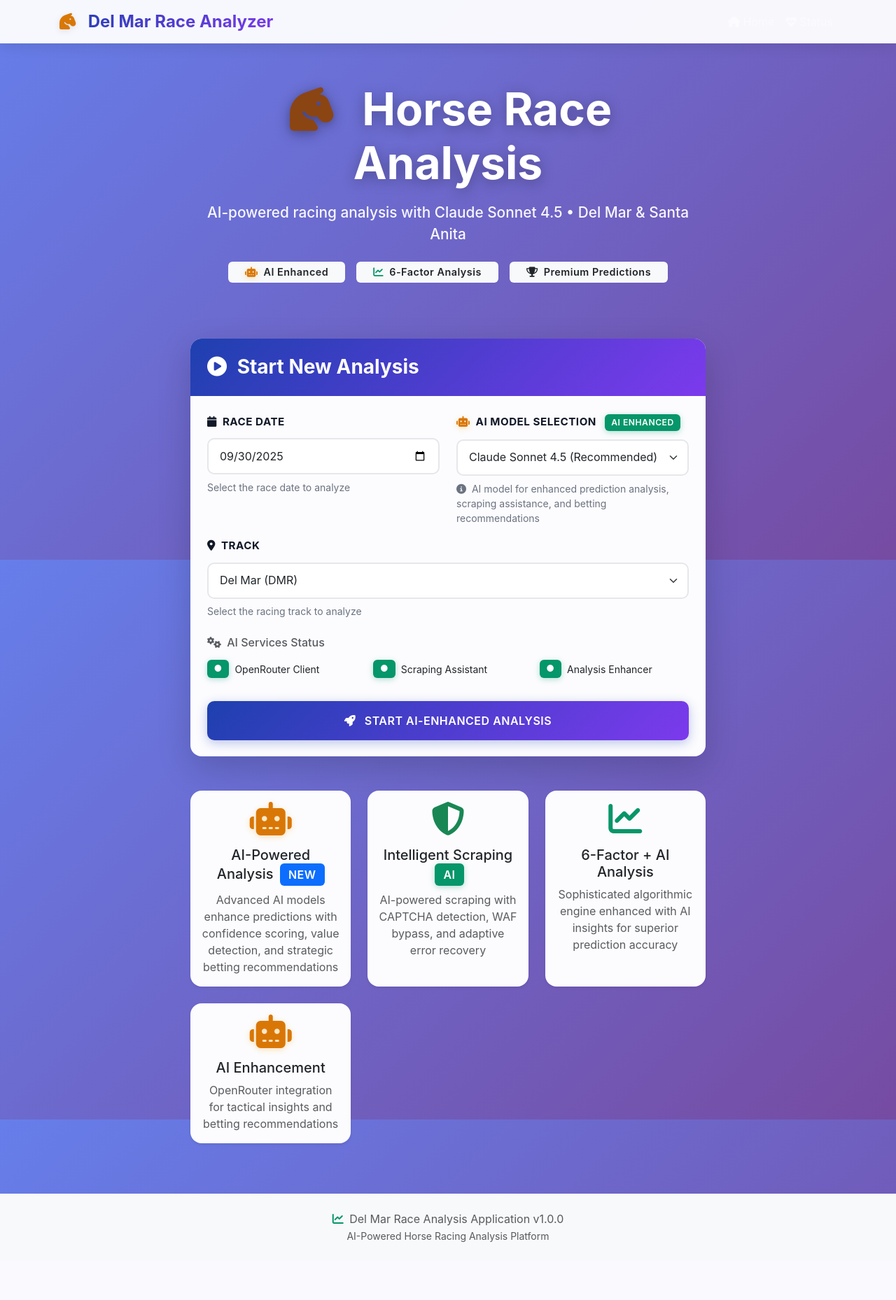
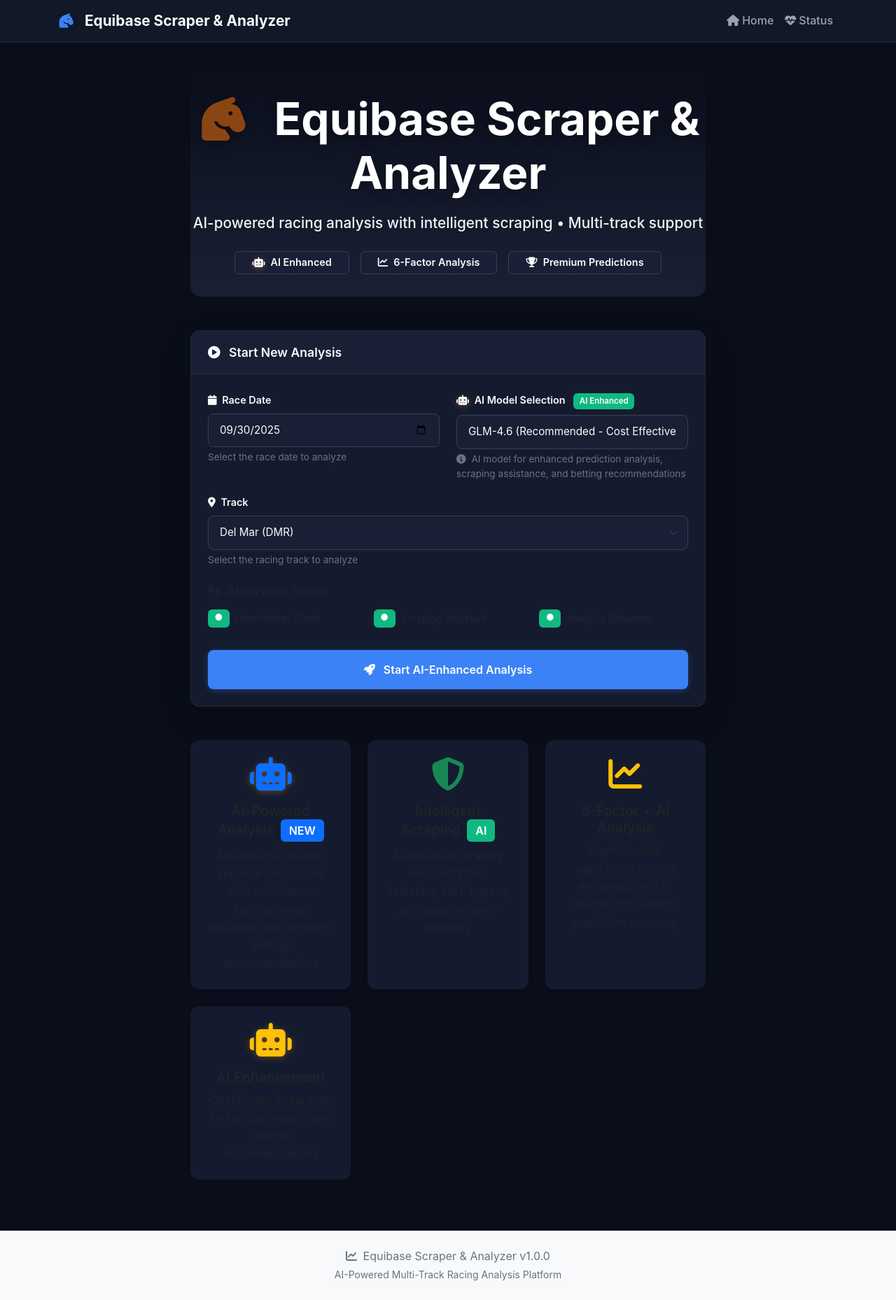
Before and after one commit to SyN415/del-mar-race-analyzer, a FastAPI app: page / in a window 1280 px wide. Shown: the whole page at 70% size. Before the commit the page ends 1775 px from the top, so only its background shows below. Run offline with FastAPI, Linux system fonts and the light colour scheme; parts of the project's set-up code (start-up, migrations or seed data) failed here and were passed over.

Commit message:
Rebrand to Equibase Scraper & Analyzer with modern dark theme
MAJOR UI/UX OVERHAUL: Professional Dark Theme & Simplified AI Models

Changes:
1. Rebranding
   - Changed from 'Del Mar Race Analyzer' to 'Equibase Scraper & Analyzer'
   - Updated all titles, headers, and branding throughout application
   - Reflects multi-track capability (not just Del Mar)

2. AI Model Simplification
   - Reduced from 7 models to 2 focused options:
     * zhipu-ai/glm-4-plus (GLM-4.6) - Recommended, cost-effective
     * anthropic/claude-sonnet-4.5 - Premium analysis
   - Cleaner selection, easier decision for users
   - GLM-4.6 set as default for better cost efficiency

3. Modern Dark Theme (VAPI-inspired)
   - Professional dark color scheme:
     * Primary background: #0a0e1a (deep dark blue)
     * Card background: #151b2e (dark slate)
     * Accent: #3b82f6 (bright blue)
   - Glassmorphism effects with backdrop blur
   - Smooth transitions and hover states
   - Better contrast and readability
   - Modern rounded corners (8-12px)

4. Enhanced Components
   - Navbar: Dark with subtle border, clean typography
   - Cards: Dark with hover effects and accent borders
   - Buttons: Refined with proper shadows and transitions
   - Forms: Dark inputs with focus states
   - Badges: Subtle with proper contrast
   - Hero section: Gradient background with rounded container

5. Typography & Spacing
   - Reduced font weights for modern look (600 instead of 700)
   - Better spacing and padding
   - Improved form label styling
   - Cleaner badge designs

6. Professional Polish
   - Consistent border radius throughout
   - Subtle shadows and glows
   - Smooth hover animations
   - Better color hierarchy
   - Improved visual feedback

Design Inspiration:
- VAPI.ai dashboard aesthetic
- Modern SaaS application design
- Dark mode best practices
- Professional B2B interface patterns

Result:
- More professional, polished appearance
- Better suited for future SaaS features
- Cleaner, more focused user experience
- Improved readability and usability
- Ready for login/account integration

```diff
--- a/app.py
+++ b/app.py
@@ -63,8 +63,8 @@
 
 # Initialize FastAPI app
 app = FastAPI(
-    title="Del Mar Race Analysis Application",
-    description="AI-Powered Horse Racing Scraper, Analyzer & Prediction Platform",
+    title="Equibase Scraper & Analyzer",
+    description="AI-Powered Multi-Track Horse Racing Scraper, Analyzer & Prediction Platform",
     version="1.0.0"
 )
 
@@ -146,14 +146,10 @@
     """Main landing page with date and model selection"""
     return templates.TemplateResponse("landing.html", {
         "request": request,
-        "title": "Horse Race Analysis - Del Mar & Santa Anita",
+        "title": "Equibase Scraper & Analyzer - Multi-Track Support",
         "available_models": [
-            "anthropic/claude-sonnet-4.5",
-            "anthropic/claude-3.5-haiku",
-            "gpt-4o",
-            "gpt-4-turbo",
-            "z-ai/glm-4.5",
-            "qwen/qwen3-coder"
+            "zhipu-ai/glm-4-plus",
+            "anthropic/claude-sonnet-4.5"
         ],
         "available_tracks": [
             {"id": "DMR", "name": "Del Mar"},
--- a/static/css/style.css
+++ b/static/css/style.css
@@ -1,28 +1,43 @@
-/* Horse Race Analysis Application - Premium Custom Styles */
+/* Equibase Scraper & Analyzer - Modern Professional Styles */
 
 :root {
-    --primary-color: #1e40af;
-    --primary-dark: #1e3a8a;
-    --secondary-color: #6b7280;
-    --success-color: #059669;
-    --warning-color: #f59e0b;
-    --danger-color: #dc2626;
-    --info-color: #0891b2;
-    --light-color: #f9fafb;
-    --dark-color: #111827;
-    --purple-color: #7c3aed;
-    --gold-color: #d97706;
-    --ai-gradient: linear-gradient(135deg, #667eea 0%, #764ba2 100%);
-    --premium-gradient: linear-gradient(135deg, #1e40af 0%, #7c3aed 100%);
-    --gold-gradient: linear-gradient(135deg, #f59e0b 0%, #d97706 100%);
+    /* Dark Theme Colors */
+    --bg-primary: #0a0e1a;
+    --bg-secondary: #111827;
+    --bg-tertiary: #1a1f35;
+    --bg-card: #151b2e;
+    --bg-hover: #1e2538;
+
+    /* Accent Colors */
+    --accent-primary: #3b82f6;
+    --accent-secondary: #8b5cf6;
+    --accent-success: #10b981;
+    --accent-warning: #f59e0b;
+    --accent-danger: #ef4444;
+    --accent-info: #06b6d4;
+
+    /* Text Colors */
+    --text-primary: #f9fafb;
+    --text-secondary: #9ca3af;
+    --text-muted: #6b7280;
+
+    /* Border Colors */
+    --border-primary: #1f2937;
+    --border-accent: #374151;
+
+    /* Gradients */
+    --gradient-primary: linear-gradient(135deg, #3b82f6 0%, #8b5cf6 100%);
+    --gradient-success: linear-gradient(135deg, #10b981 0%, #06b6d4 100%);
+    --gradient-hero: linear-gradient(180deg, #0a0e1a 0%, #1a1f35 100%);
 }
 
 /* Global Styles */
 body {
     font-family: 'Inter', -apple-system, BlinkMacSystemFont, 'Segoe UI', Roboto, 'Helvetica Neue', Arial, sans-serif;
-    background: linear-gradient(135deg, #667eea 0%, #764ba2 100%);
-    background-attachment: fixed;
+    background: var(--bg-primary);
+    color: var(--text-primary);
     min-height: 100vh;
+    line-height: 1.6;
 }
 
 /* Container Enhancements */
@@ -33,8 +48,11 @@
 
 /* Hero Section */
 .hero-section {
-    padding: 2rem 0;
+    padding: 3rem 0 2rem;
     animation: fadeInDown 0.8s ease-out;
+    background: var(--gradient-hero);
+    border-radius: 16px;
+    margin-bottom: 2rem;
 }
 
 @keyframes fadeInDown {
@@ -50,86 +68,102 @@
 
 /* Navigation */
 .navbar {
-    background: rgba(255, 255, 255, 0.95) !important;
-    backdrop-filter: blur(10px);
-    box-shadow: 0 4px 20px rgba(0, 0, 0, 0.1);
+    background: var(--bg-secondary) !important;
+    backdrop-filter: blur(20px);
+    box-shadow: 0 1px 0 rgba(255, 255, 255, 0.05);
+    border-bottom: 1px solid var(--border-primary);
 }
 
 .navbar-brand {
     font-weight: 700;
-    font-size: 1.5rem;
-    background: var(--premium-gradient);
-    -webkit-background-clip: text;
-    -webkit-text-fill-color: transparent;
-    background-clip: text;
+    font-size: 1.3rem;
+    color: var(--text-primary) !important;
+    transition: all 0.3s ease;
+}
+
+.navbar-brand:hover {
+    color: var(--accent-primary) !important;
 }
 
 .navbar-brand i {
-    color: var(--gold-color);
-    -webkit-text-fill-color: var(--gold-color);
+    color: var(--accent-primary);
+    margin-right: 0.5rem;
+}
+
+.nav-link {
+    color: var(--text-secondary) !important;
+    font-weight: 500;
+    transition: all 0.3s ease;
+}
+
+.nav-link:hover {
+    color: var(--text-primary) !important;
 }
 
 /* Cards */
 .card {
-    border: none;
-    border-radius: 16px;
-    background: rgba(255, 255, 255, 0.98);
-    backdrop-filter: blur(10px);
-    box-shadow: 0 10px 40px rgba(0, 0, 0, 0.1);
-    transition: transform 0.3s ease-in-out, box-shadow 0.3s ease-in-out;
+    border: 1px solid var(--border-primary);
+    border-radius: 12px;
+    background: var(--bg-card);
+    backdrop-filter: blur(20px);
+    box-shadow: 0 4px 6px rgba(0, 0, 0, 0.3);
+    transition: all 0.3s ease;
 }
 
 .card:hover {
-    transform: translateY(-5px);
-    box-shadow: 0 20px 60px rgba(0, 0, 0, 0.2) !important;
+    transform: translateY(-2px);
+    box-shadow: 0 8px 16px rgba(59, 130, 246, 0.2);
+    border-color: var(--accent-primary);
 }
 
 .card-header {
-    border-radius: 16px 16px 0 0 !important;
-    border-bottom: none;
-    padding: 1.5rem;
-    background: var(--premium-gradient) !important;
-    color: white !important;
+    border-radius: 12px 12px 0 0 !important;
+    border-bottom: 1px solid var(--border-primary);
+    padding: 1.25rem 1.5rem;
+    background: var(--bg-tertiary) !important;
+    color: var(--text-primary) !important;
 }
 
 .card-header h3 {
-    font-weight: 700;
+    font-weight: 600;
     margin: 0;
+    font-size: 1.1rem;
+}
+
+.card-body {
+    padding: 1.5rem;
 }
 
 /* Buttons */
 .btn {
-    border-radius: 10px;
+    border-radius: 8px;
     font-weight: 600;
-    transition: all 0.3s ease-in-out;
+    transition: all 0.2s ease;
     border: none;
-    text-transform: uppercase;
-    letter-spacing: 0.5px;
-    font-size: 0.9rem;
+    padding: 0.75rem 1.5rem;
+    font-size: 0.95rem;
 }
 
 .btn-primary {
-    background: var(--premium-gradient);
-    box-shadow: 0 4px 15px rgba(30, 64, 175, 0.3);
+    background: var(--accent-primary);
+    color: white;
+    box-shadow: 0 2px 8px rgba(59, 130, 246, 0.3);
 }
 
 .btn-primary:hover {
-    background: linear-gradient(135deg, #1e3a8a 0%, #6d28d9 100%);
-    box-shadow: 0 6px 25px rgba(30, 64, 175, 0.4);
+    background: #2563eb;
+    box-shadow: 0 4px 12px rgba(59, 130, 246, 0.4);
+    transform: translateY(-1px);
 }
 
 .btn-lg {
-    padding: 1rem 2.5rem;
+    padding: 1rem 2rem;
     font-size: 1rem;
-}
-
-.btn:hover {
-    transform: translateY(-2px);
-    box-shadow: 0 8px 20px rgba(0,0,0,0.2);
+    font-weight: 600;
 }
 
 .btn i {
-    margin-right: 8px;
+    margin-right: 0.5rem;
 }
 
 /* Progress Bar */
@@ -145,33 +179,33 @@
 
 /* Forms */
 .form-control, .form-select {
-    border-radius: 10px;
-    border: 2px solid #e5e7eb;
+    border-radius: 8px;
+    border: 1px solid var(--border-accent);
     padding: 0.75rem 1rem;
-    font-size: 1rem;
-    transition: all 0.3s ease-in-out;
-    background-color: #ffffff;
+    font-size: 0.95rem;
+    transition: all 0.2s ease;
+    background-color: var(--bg-tertiary);
+    color: var(--text-primary);
 }
 
 .form-control:focus, .form-select:focus {
-    border-color: var(--primary-color);
-    box-shadow: 0 0 0 4px rgba(30, 64, 175, 0.1);
-    background-color: #ffffff;
+    border-color: var(--accent-primary);
+    box-shadow: 0 0 0 3px rgba(59, 130, 246, 0.1);
+    background-color: var(--bg-tertiary);
+    outline: none;
 }
 
 .form-label {
-    font-weight: 700;
-    color: var(--dark-color);
-    margin-bottom: 0.75rem;
-    font-size: 0.95rem;
-    text-transform: uppercase;
-    letter-spacing: 0.5px;
+    font-weight: 600;
+    color: var(--text-primary);
+    margin-bottom: 0.5rem;
+    font-size: 0.9rem;
 }
 
 .form-text {
-    color: #6b7280;
-    font-size: 0.875rem;
-    margin-top: 0.5rem;
+    color: var(--text-muted);
+    font-size: 0.85rem;
+    margin-top: 0.25rem;
 }
 
 /* Icons */
@@ -195,16 +229,20 @@
 
 /* Badge Enhancements */
 .badge {
-    padding: 0.5rem 1rem;
-    border-radius: 20px;
+    padding: 0.4rem 0.8rem;
+    border-radius: 6px;
     font-weight: 600;
-    letter-spacing: 0.5px;
     font-size: 0.75rem;
 }
 
 .badge.bg-success {
-    background: var(--success-color) !important;
-    box-shadow: 0 2px 8px rgba(5, 150, 105, 0.3);
+    background: var(--accent-success) !important;
+}
+
+.badge.bg-light {
+    background: var(--bg-tertiary) !important;
+    color: var(--text-primary) !important;
+    border: 1px solid var(--border-accent);
 }
 
 /* Feature Cards */
@@ -389,6 +427,12 @@
 /* Footer */
 footer {
     margin-top: auto;
+    background: var(--bg-secondary) !important;
+    border-top: 1px solid var(--border-primary);
+}
+
+footer .text-muted {
+    color: var(--text-muted) !important;
 }
 
 /* Custom Scrollbar */
--- a/templates/base.html
+++ b/templates/base.html
@@ -3,7 +3,7 @@
 <head>
     <meta charset="UTF-8">
     <meta name="viewport" content="width=device-width, initial-scale=1.0">
-    <title>{% block title %}Del Mar Race Analysis{% endblock %}</title>
+    <title>{% block title %}Equibase Scraper & Analyzer{% endblock %}</title>
 
     <!-- Bootstrap CSS -->
     <link href="https://cdn.jsdelivr.net/npm/bootstrap@5.3.0/dist/css/bootstrap.min.css" rel="stylesheet">
@@ -16,11 +16,11 @@
 </head>
 <body>
     <!-- Navigation -->
-    <nav class="navbar navbar-expand-lg navbar-dark bg-primary">
+    <nav class="navbar navbar-expand-lg navbar-dark">
         <div class="container">
             <a class="navbar-brand" href="/">
-                <i class="fas fa-horse-head me-2"></i>
-                Del Mar Race Analyzer
+                <i class="fas fa-horse-head"></i>
+                Equibase Scraper & Analyzer
             </a>
             <button class="navbar-toggler" type="button" data-bs-toggle="collapse" data-bs-target="#navbarNav">
                 <span class="navbar-toggler-icon"></span>
@@ -52,10 +52,10 @@
         <div class="container text-center">
             <p class="mb-0 text-muted">
                 <i class="fas fa-chart-line me-1"></i>
-                Del Mar Race Analysis Application v1.0.0
+                Equibase Scraper & Analyzer v1.0.0
             </p>
             <small class="text-muted">
-                AI-Powered Horse Racing Analysis Platform
+                AI-Powered Multi-Track Racing Analysis Platform
             </small>
         </div>
     </footer>
--- a/templates/landing.html
+++ b/templates/landing.html
@@ -9,10 +9,10 @@
         <div class="text-center mb-5 hero-section">
             <h1 class="display-3 fw-bold mb-3" style="color: white; text-shadow: 0 4px 20px rgba(0,0,0,0.3);">
                 <i class="fas fa-horse-head me-3"></i>
-                Horse Race Analysis
+                Equibase Scraper & Analyzer
             </h1>
             <p class="lead mb-4" style="color: rgba(255,255,255,0.95); font-size: 1.3rem; font-weight: 500;">
-                AI-powered racing analysis with Claude Sonnet 4.5 • Del Mar & Santa Anita
+                AI-powered racing analysis with intelligent scraping • Multi-track support
             </p>
             <div class="d-flex justify-content-center gap-3 flex-wrap">
                 <span class="badge bg-light text-dark px-4 py-2" style="font-size: 0.9rem;">
@@ -55,18 +55,8 @@
                                 <span class="badge bg-success ms-2">AI Enhanced</span>
                             </label>
                             <select class="form-select" id="llmModel" name="llm_model" required>
-                                <optgroup label="🏆 Premium Models (Best Quality)">
-                                    <option value="anthropic/claude-sonnet-4.5" selected>Claude Sonnet 4.5 (Recommended)</option>
-                                    <option value="gpt-4o">GPT-4o</option>
-                                    <option value="gpt-4-turbo">GPT-4 Turbo</option>
-                                </optgroup>
-                                <optgroup label="⚡ Balanced Models (Good Performance)">
-                                    <option value="anthropic/claude-3.5-haiku">Claude 3.5 Haiku</option>
-                                    <option value="z-ai/glm-4.5">GLM 4.5</option>
-                                </optgroup>
-                                <optgroup label="💻 Code-Optimized Models">
-                                    <option value="qwen/qwen3-coder">Qwen3 Coder</option>
-                                </optgroup>
+                                <option value="zhipu-ai/glm-4-plus" selected>GLM-4.6 (Recommended - Cost Effective)</option>
+                                <option value="anthropic/claude-sonnet-4.5">Claude Sonnet 4.5 (Premium Analysis)</option>
                             </select>
                             <div class="form-text">
                                 <i class="fas fa-info-circle me-1"></i>
```
